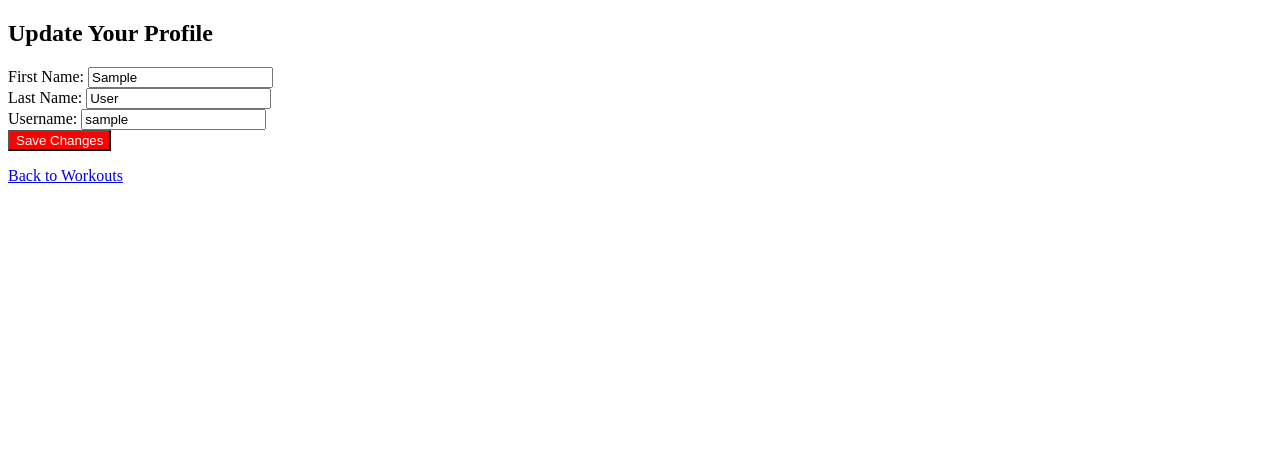
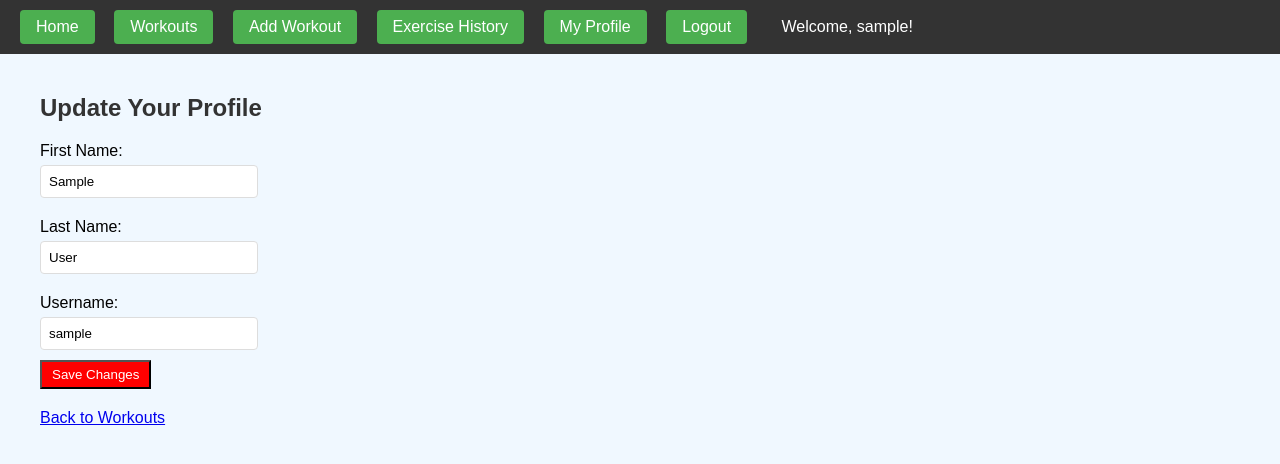
Before and after one commit to dcook486/fitness-tracker-deploy, a Django app: page /profile/ in a window 1280 px wide. Shown: the top 464 px of the page. Run offline with Django 5.2, Linux system fonts and the light colour scheme; the visitor is signed in with stand-in values (Sample User, id 1).

Commit message:
Update styling, plus make sure the navbar stays no matter what screen the user is on

```diff
--- a/static/CSS/style.css
+++ b/static/CSS/style.css
@@ -1,48 +1,120 @@
-/* style.css */
+/* Reset */
 body {
-    background-color: #f0f8ff; /* Light blue background */
+    margin: 0;
+    padding: 0;
     font-family: Arial, sans-serif;
-    margin: 0;
+    background-color: #f0f8ff;
+}
+
+/* Navigation bar */
+.navbar {
+    background-color: #333;
+    padding: 10px 20px;
+}
+
+/* Style ALL navigation links with green boxes */
+.navbar a {
+    display: inline-block;
+    background-color: #4CAF50;
+    color: white;
+    text-decoration: none;
+    margin-right: 15px;
+    padding: 8px 16px;
+    border-radius: 4px;
+}
+
+.navbar a:hover {
+    background-color: #45a049;
+}
+
+/* Style the logout button to match */
+.navbar button {
+    display: inline-block;
+    background-color: #4CAF50;
+    color: white;
+    border: none;
+    cursor: pointer;
+    padding: 8px 16px;
+    margin-right: 15px;
+    border-radius: 4px;
+    font-family: Arial, sans-serif;
+    font-size: 16px;
+}
+
+.navbar button:hover {
+    background-color: #45a049;
+}
+
+/* Welcome message */
+.welcome-msg, .navbar span {
+    color: white;
+    margin-left: 15px;
+}
+
+/* Content area */
+.content {
+    padding: 20px;
+    max-width: 1200px;
+    margin: 0 auto;
+}
+
+/* Form styles */
+form {
+    margin: 20px 0;
+}
+
+/* Inside forms, we want regular buttons without green styling */
+form button:not(.navbar button) {
+    padding: 5px 10px;
+    cursor: pointer;
+}
+
+label {
+    display: block;
+    margin: 10px 0 5px;
+}
+
+input, select {
+    padding: 8px;
+    margin-bottom: 10px;
+    border: 1px solid #ddd;
+    border-radius: 4px;
+    width: 200px;
+}
+
+/* List styles */
+ul {
+    list-style-type: none;
     padding: 0;
 }
 
-nav {
-    background-color: #333;
+li {
+    background-color: #fff;
     padding: 10px;
+    margin: 5px 0;
+    border: 1px solid #ddd;
+    border-radius: 4px;
 }
 
-nav a {
-    color: white;
-    margin-right: 10px;
-    text-decoration: none;
+/* Headings */
+h1, h2 {
+    color: #333;
+    margin: 20px 0;
 }
 
-nav a:hover {
-    text-decoration: underline;
+/* Table styles */
+table {
+    width: 100%;
+    border-collapse: collapse;
+    margin: 20px 0;
 }
 
-h1 {
-    color: #333;
+th, td {
+    padding: 12px 8px;
+    border: 1px solid #ddd;
+    text-align: left;
 }
 
-ul {
-    list-style-type: none;
+th {
+    background-color: #f8f9fa;
 }
-
-li {
-    background-color: #e7e7e7;
-    padding: 10px;
-    margin: 5px 0;
-}
-
-button {
-    background-color: #4CAF50;
-    color: white;
-    border: none;
-    padding: 10px;
-    cursor: pointer;
-}
-
-button:hover {
-    background-color: #45a049;
-}
--- a/tracker/templates/tracker/add_workout.html
+++ b/tracker/templates/tracker/add_workout.html
@@ -1,3 +1,6 @@
+{% extends 'tracker/base.html' %}
+
+{% block content %}
 <h1>Add Workout</h1>
 <form method="post">
     {% csrf_token %}
@@ -5,4 +8,5 @@
     <button type="submit">Add Workout</button>
 </form>
 
-<a href="{% url 'add_workout' %}">Back to Workouts</a>
+<a href="{% url 'workout_list' %}">Back to Workouts</a>
+{% endblock %}
--- a/tracker/templates/tracker/base.html
+++ b/tracker/templates/tracker/base.html
@@ -1,56 +1,37 @@
 <!DOCTYPE html>
-<html>
+<html lang="en">
 <head>
+    <meta charset="UTF-8">
+    <meta name="viewport" content="width=device-width, initial-scale=1.0">
     <title>Fitness Tracker</title>
     {% load static %}
-    <link rel="stylesheet" type="text/css" href="{% static 'tracker/style.css' %}">
+    <link rel="stylesheet" type="text/css" href="{% static 'CSS/style.css' %}">
 </head>
 <body>
-   {% if user.is_authenticated %}
-        <nav>
+    <nav class="navbar">
+        {% if user.is_authenticated %}
+            <a href="{% url 'home' %}">Home</a>
             <a href="{% url 'workout_list' %}">Workouts</a>
-            <a href="{% url 'add_workout' %}" class="btn btn-success">Add Workout</a>
+            <a href="{% url 'add_workout' %}">Add Workout</a>
             <a href="{% url 'exercise_history' %}">Exercise History</a>
             <a href="{% url 'profile' %}">My Profile</a>
             <form method="post" action="{% url 'logout' %}" style="display: inline;">
                 {% csrf_token %}
-                <a href="#" onclick="this.closest('form').submit();return false;">Logout</a>
+                <button type="submit">Logout</button>
             </form>
-
-             <a href="{% url 'home' %}">Home</a>
-
-
             <span>Welcome, {{ user.username }}!</span>
-        </nav>
-    {% else %}
-        <nav>
+        {% else %}
             <a href="{% url 'login' %}">Login</a>
             <a href="{% url 'signup' %}">Sign Up</a>
-        </nav>
-    {% endif %}
+        {% endif %}
+    </nav>
 
-    <div>
+    <div class="content">
         {% block content %}
         {% endblock %}
     </div>
 
-    <!-- jQuery library -->
+    <!-- jQuery for the exercise dropdown -->
     <script src="https://ajax.googleapis.com/ajax/libs/jquery/3.5.1/jquery.min.js"></script>
-
-    <!-- AJAX script for dropdowns -->
-    <script type="text/javascript">
-        $(document).ready(function() {
-            $("#id_category").change(function() {
-                const categoryId = $(this).val();
-                $.ajax({
-                    url: "{% url 'load_exercises' %}",
-                    data: {'category_id': categoryId},
-                    success: function(data) {
-                     $("#id_exercise").html(data);  // Populate the exercise dropdown
-                    }
-                });
-            });
-        });
-    </script>
 </body>
 </html>
--- a/tracker/templates/tracker/profile.html
+++ b/tracker/templates/tracker/profile.html
@@ -1,11 +1,6 @@
-<!DOCTYPE html>
-<html lang="en">
-<head>
-    <meta charset="UTF-8">
-    <meta name="viewport" content="width=device-width, initial-scale=1.0">
-    <title>Update Profile</title>
-</head>
-<body>
+{% extends 'tracker/base.html' %}
+
+{% block content %}
 <h2>Update Your Profile</h2>
 
 <!-- Profile update form -->
@@ -38,6 +33,4 @@
 <p>
     <a href="{% url 'workout_list' %}">Back to Workouts</a>
 </p>
-
-</body>
-</html>
+{% endblock %}
--- a/tracker/views.py
+++ b/tracker/views.py
@@ -23,14 +23,12 @@ def workout_list(request):
 # View to add a new workout
 @login_required
 def add_workout(request):
-    # Number of visits to this view, as counted in the session variable.
-    num_visits = request.session.get('num_visits', 0)
-    request.session['num_visits'] = num_visits + 1
-
     if request.method == 'POST':
         form = CombinedWorkoutForm(request.POST)
         if form.is_valid():
-            form.save()
+            workout = form.save(commit=False)  # Don't save to DB yet
+            workout.user = request.user  # Set the user
+            workout.save()  # Now save to DB
             return redirect('workout_list')
     else:
         form = CombinedWorkoutForm()
```
Lines whose indentation alone changed are shown as unchanged.
